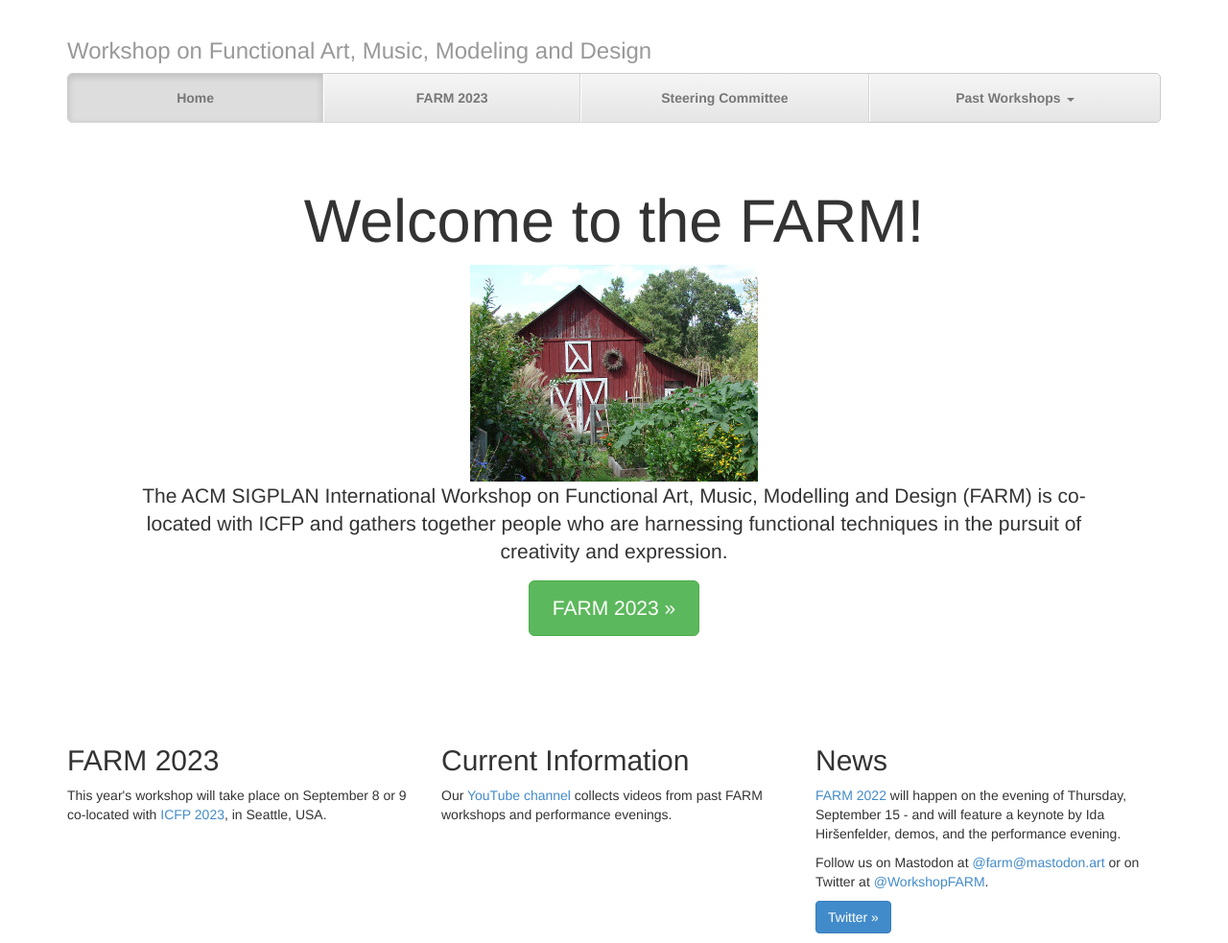
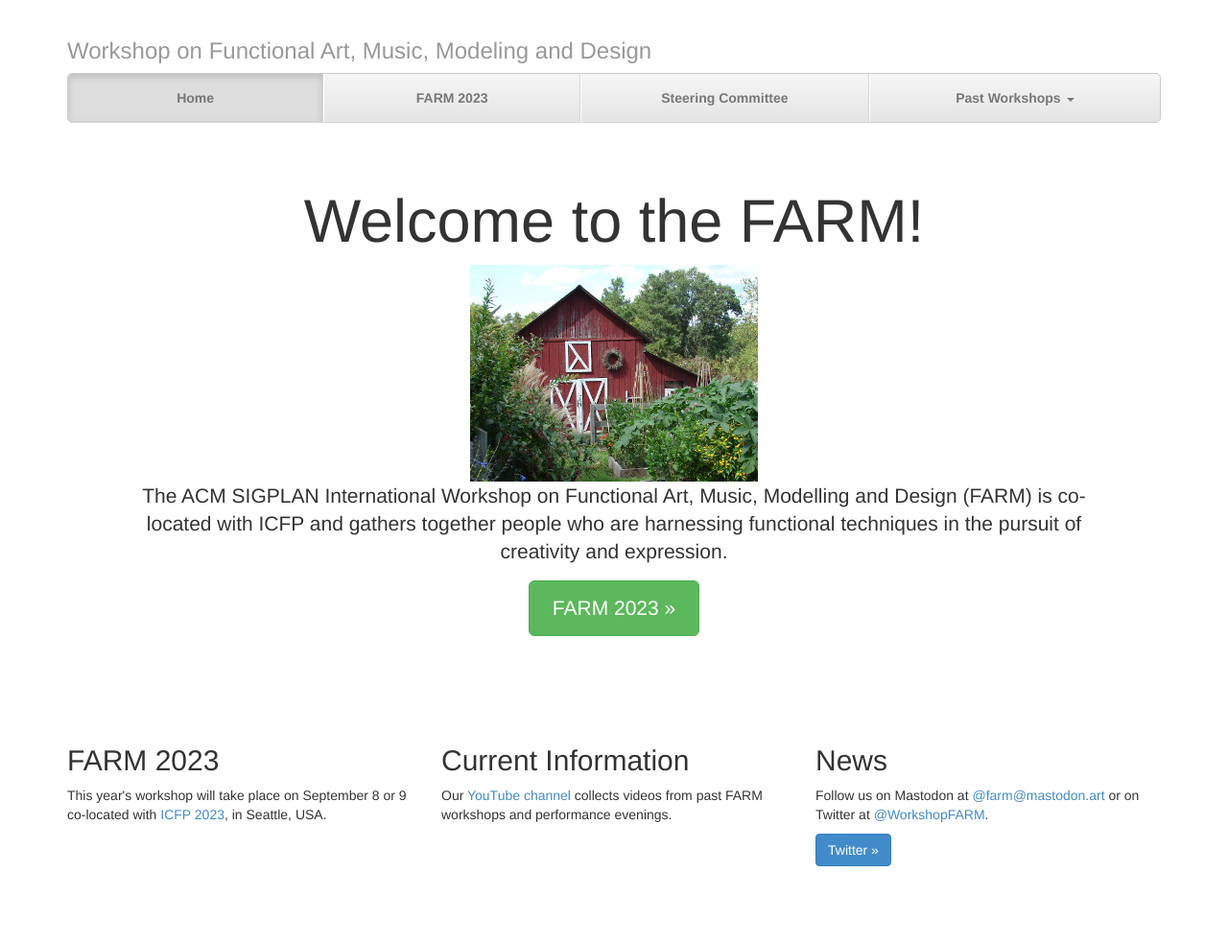
Before and after one commit to functional-art/functional-art.github.com, a Jekyll site: the page built from index.html, in a window 1280 px wide. Shown: the whole page at 96% size. Built offline with Jekyll 4.4.1, drawn with Linux system fonts in a browser that asks for light colours; nearby versions of some CDN libraries; after the commit the page ends 913 px from its top, so only the background shows below that.

Commit message:
Zap FARM 2022 leftovere

```diff
--- a/index.html
+++ b/index.html
@@ -68,9 +68,6 @@
        </div>
         <div class="col-lg-4">
           <h2>News</h2>
-	  <p><a href="2022/">FARM 2022</a> will happen on the evening of Thursday,
-	  September 15 - and will feature a keynote by Ida
-	    Hiršenfelder, demos, and the performance evening.</p>
           <p>Follow us on Mastodon at
 	    <a href="https://mastodon.art/@farm">@farm@mastodon.art</a>
 	    or on
```
